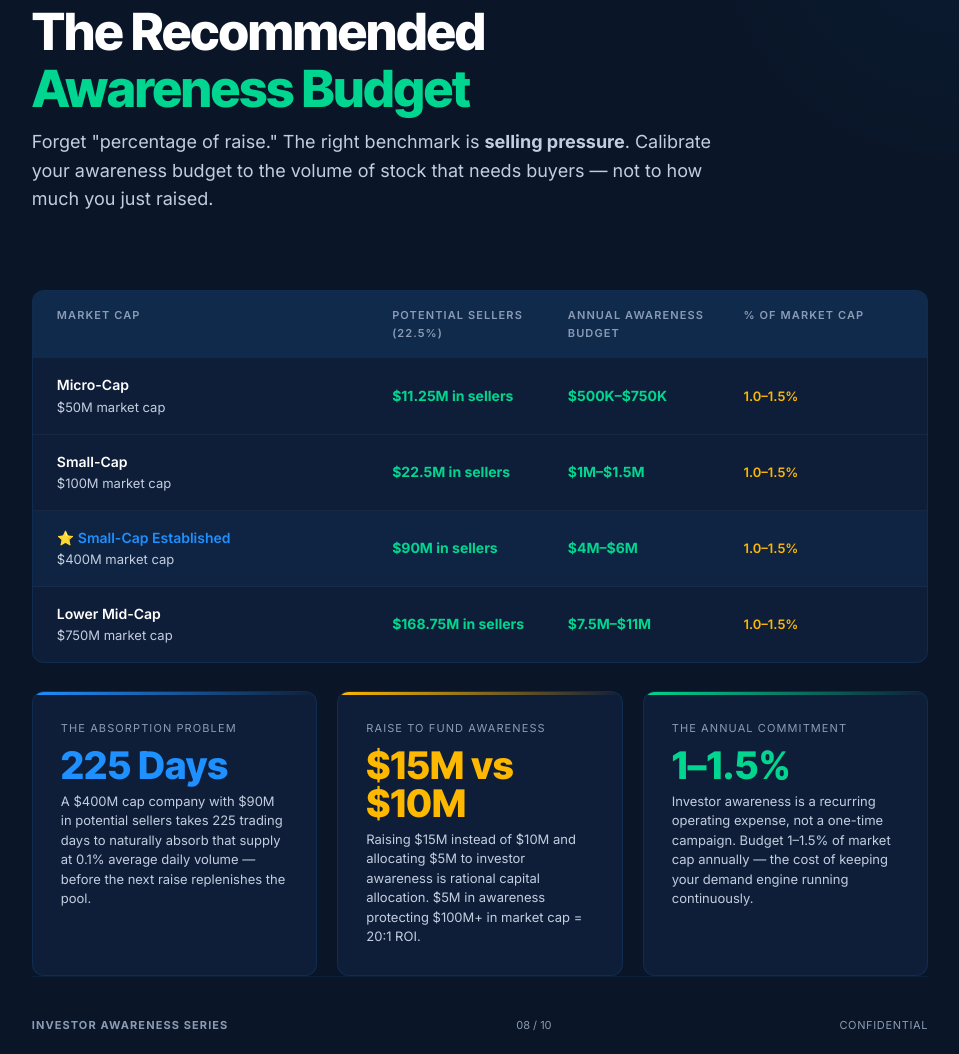
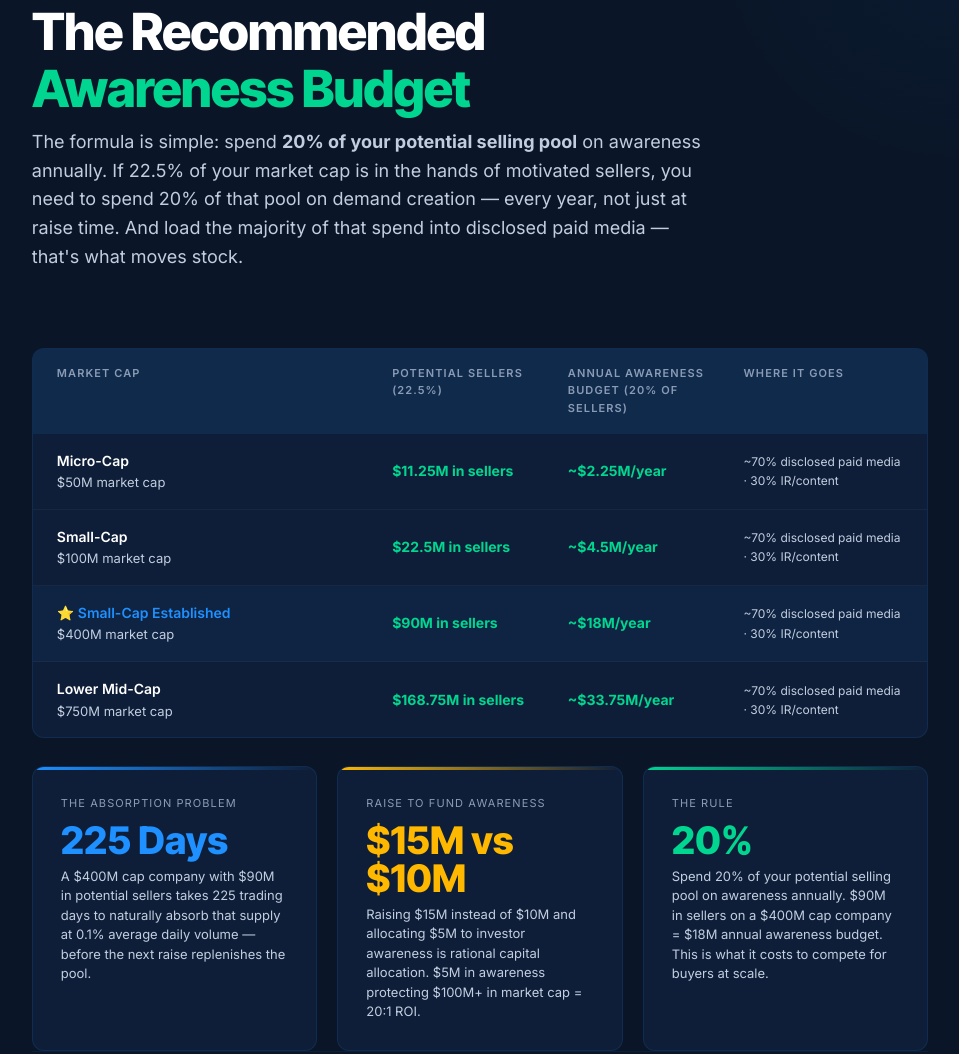
Before and after one commit to mavdbadmin-dashboard/investor-awareness-deck, a plain HTML site: page index.html in a window 1280 px wide. Shown: the part 8079-9133 px from the top of the page, without its empty margins (275-1234 px from the left). Drawn offline with Linux system fonts and the light colour scheme.

Commit message:
v3: 20% of sellers rule + paid media emphasis

```diff
--- a/index.html
+++ b/index.html
@@ -1437,14 +1437,14 @@ body {
 <section class="slide" id="slide-8">
   <div class="section-tag">08 · Investment Framework</div>
   <h2 class="slide-title">The Recommended<br><span class="green">Awareness Budget</span></h2>
-  <p class="slide-sub">Forget "percentage of raise." The right benchmark is <strong>selling pressure</strong>. Calibrate your awareness budget to the volume of stock that needs buyers — not to how much you just raised.</p>
+  <p class="slide-sub">The formula is simple: spend <strong>20% of your potential selling pool</strong> on awareness annually. If 22.5% of your market cap is in the hands of motivated sellers, you need to spend 20% of that pool on demand creation — every year, not just at raise time. And load the majority of that spend into disclosed paid media — that's what moves stock.</p>
 
   <div class="budget-visual">
     <div class="budget-header">
       <div class="col-head">Market Cap</div>
       <div class="col-head">Potential Sellers (22.5%)</div>
-      <div class="col-head">Annual Awareness Budget</div>
-      <div class="col-head">% of Market Cap</div>
+      <div class="col-head">Annual Awareness Budget (20% of Sellers)</div>
+      <div class="col-head">Where It Goes</div>
     </div>
     <div class="budget-row">
       <div>
@@ -1452,8 +1452,8 @@ body {
         <div class="budget-cap">$50M market cap</div>
       </div>
       <div class="budget-spend" style="font-size:14px;">$11.25M in sellers</div>
-      <div class="budget-spend">$500K–$750K</div>
-      <div class="budget-pct">1.0–1.5%</div>
+      <div class="budget-spend">~$2.25M/year</div>
+      <div style="font-size:12px; color:var(--grey-light);">~70% disclosed paid media · 30% IR/content</div>
     </div>
     <div class="budget-row">
       <div>
@@ -1461,8 +1461,8 @@ body {
         <div class="budget-cap">$100M market cap</div>
       </div>
       <div class="budget-spend" style="font-size:14px;">$22.5M in sellers</div>
-      <div class="budget-spend">$1M–$1.5M</div>
-      <div class="budget-pct">1.0–1.5%</div>
+      <div class="budget-spend">~$4.5M/year</div>
+      <div style="font-size:12px; color:var(--grey-light);">~70% disclosed paid media · 30% IR/content</div>
     </div>
     <div class="budget-row" style="background:rgba(30,144,255,0.05);">
       <div>
@@ -1470,8 +1470,8 @@ body {
         <div class="budget-cap">$400M market cap</div>
       </div>
       <div class="budget-spend" style="font-size:14px;">$90M in sellers</div>
-      <div class="budget-spend">$4M–$6M</div>
-      <div class="budget-pct">1.0–1.5%</div>
+      <div class="budget-spend">~$18M/year</div>
+      <div style="font-size:12px; color:var(--grey-light);">~70% disclosed paid media · 30% IR/content</div>
     </div>
     <div class="budget-row">
       <div>
@@ -1479,8 +1479,8 @@ body {
         <div class="budget-cap">$750M market cap</div>
       </div>
       <div class="budget-spend" style="font-size:14px;">$168.75M in sellers</div>
-      <div class="budget-spend">$7.5M–$11M</div>
-      <div class="budget-pct">1.0–1.5%</div>
+      <div class="budget-spend">~$33.75M/year</div>
+      <div style="font-size:12px; color:var(--grey-light);">~70% disclosed paid media · 30% IR/content</div>
     </div>
   </div>
 
@@ -1496,9 +1496,9 @@ body {
       <div class="card-desc">Raising $15M instead of $10M and allocating $5M to investor awareness is rational capital allocation. $5M in awareness protecting $100M+ in market cap = 20:1 ROI.</div>
     </div>
     <div class="card green">
-      <div class="card-label">The Annual Commitment</div>
-      <div class="card-value green">1–1.5%</div>
-      <div class="card-desc">Investor awareness is a recurring operating expense, not a one-time campaign. Budget 1–1.5% of market cap annually — the cost of keeping your demand engine running continuously.</div>
+      <div class="card-label">The Rule</div>
+      <div class="card-value green">20%</div>
+      <div class="card-desc">Spend 20% of your potential selling pool on awareness annually. $90M in sellers on a $400M cap company = $18M annual awareness budget. This is what it costs to compete for buyers at scale.</div>
     </div>
   </div>
 
@@ -1591,7 +1591,7 @@ body {
     <div class="card blue">
       <div class="card-icon">1️⃣</div>
       <div class="card-label">Commit the Budget</div>
-      <div class="card-desc">Allocate 1–1.5% of market cap annually on investor awareness. Non-negotiable line item, not an afterthought. Budget it before you close the raise — not after the stock drops.</div>
+      <div class="card-desc">Allocate 20% of your potential selling pool annually on investor awareness. Non-negotiable line item, not an afterthought. Budget it before you close the raise — not after the stock drops.</div>
     </div>
     <div class="card green">
       <div class="card-icon">2️⃣</div>
```
